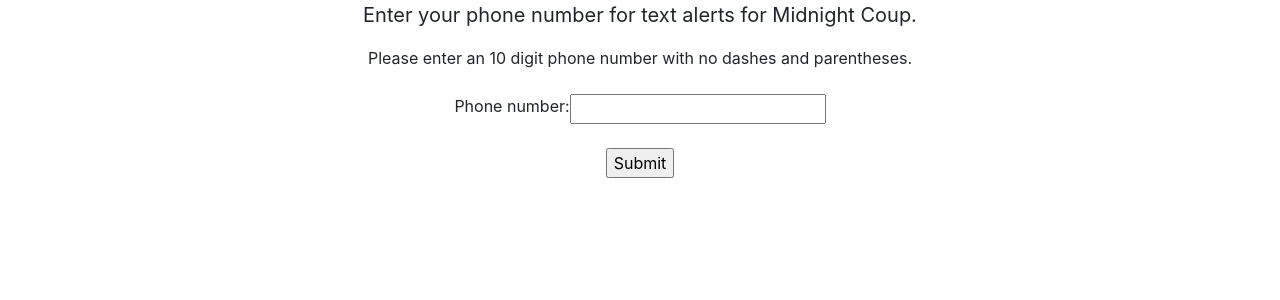
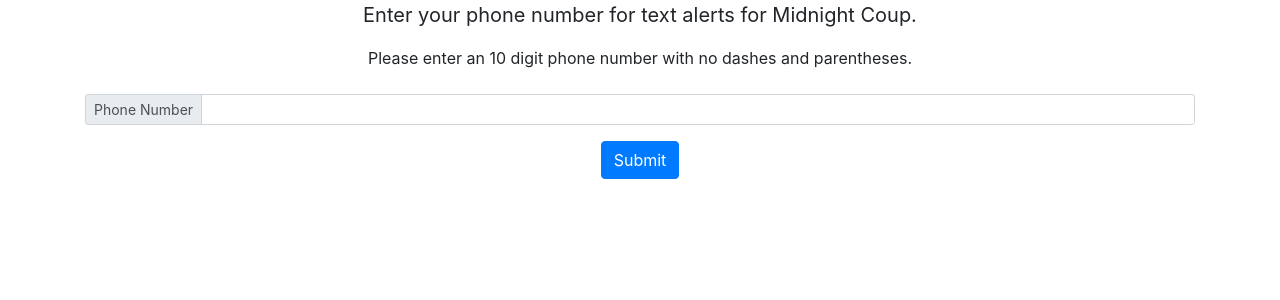
Before and after one commit to thedevinyang/destineed, a Node project: template views/index.handlebars in a window 1280 px wide. Shown: the top 300 px of the page. Run offline with Node 20 templates, Linux system fonts and the light colour scheme; the template is opened without the code that fills it, so the values that code supplies are empty; some libraries are stand-ins or nearby versions; some web fonts are replaced.

Commit message:
Implemented bootstrap.

```diff
--- a/views/congrats.handlebars
+++ b/views/congrats.handlebars
@@ -9,7 +9,6 @@
 <br>
 </div>
 
-
 <script src="js/function.js"></script>
 
 
--- a/views/index.handlebars
+++ b/views/index.handlebars
@@ -14,12 +14,18 @@ Please enter an 10 digit phone number with no dashes and parentheses.
 </div>
 <br>
 <div class="container">
-Phone number:   <input type="text" id="userInput" /><br>
+
+<div class="input-group input-group-sm mb-3">
+  <div class="input-group-prepend">
+    <span class="input-group-text" id="inputGroup-sizing-sm">Phone Number</span>
+  </div>
+  <input type="text" class="form-control" id="userInput" aria-label="Sizing example input" aria-describedby="inputGroup-sizing-sm">
+</div>
 
 </div>
-<br>
+
 <div class="container">
-<input type="submit" value="Submit" onclick="validateNumber();" />
+<input type="submit" value="Submit" class= "btn btn-primary" onclick="validateNumber()" />
 
 </div>
 
```
